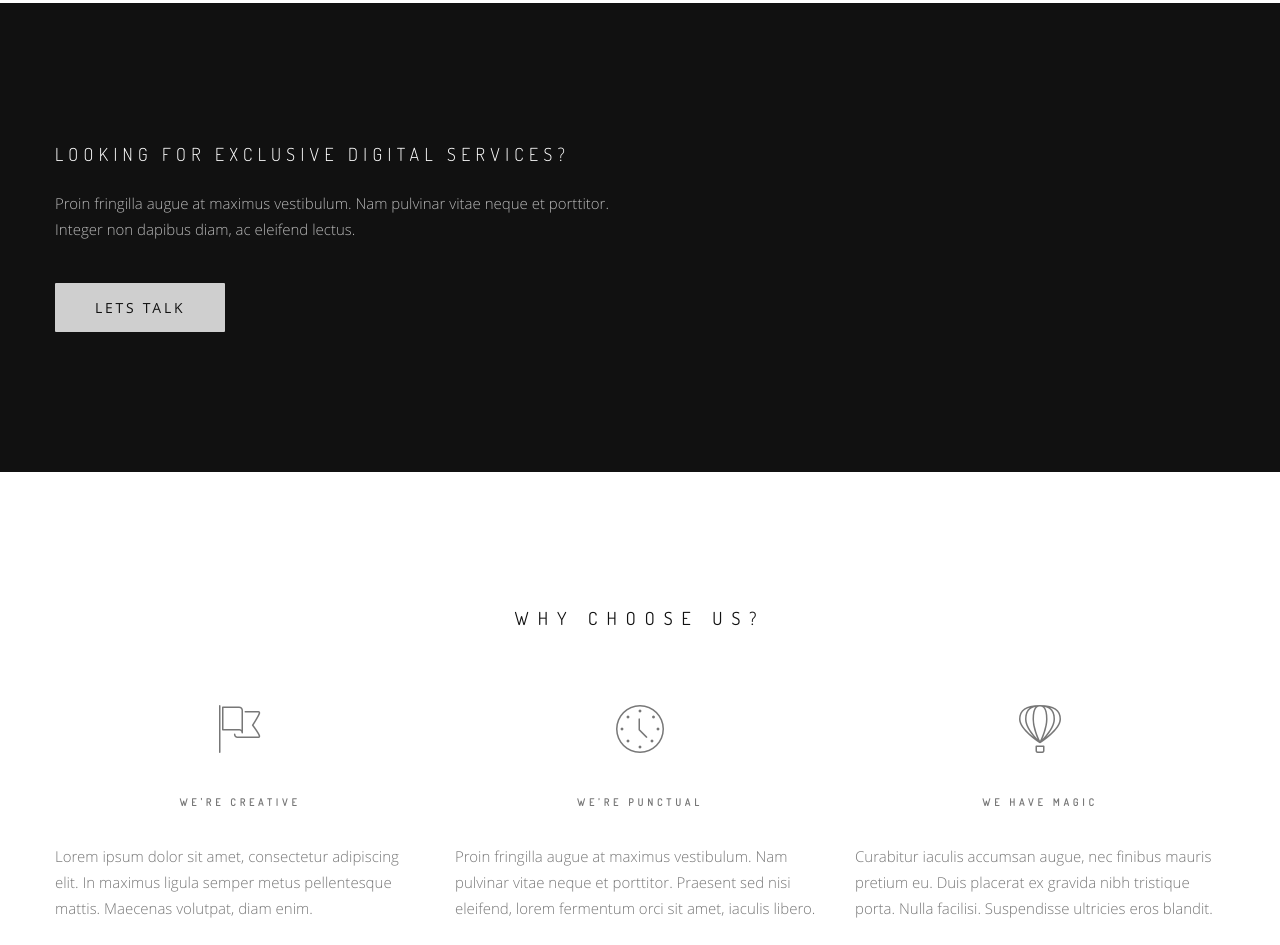
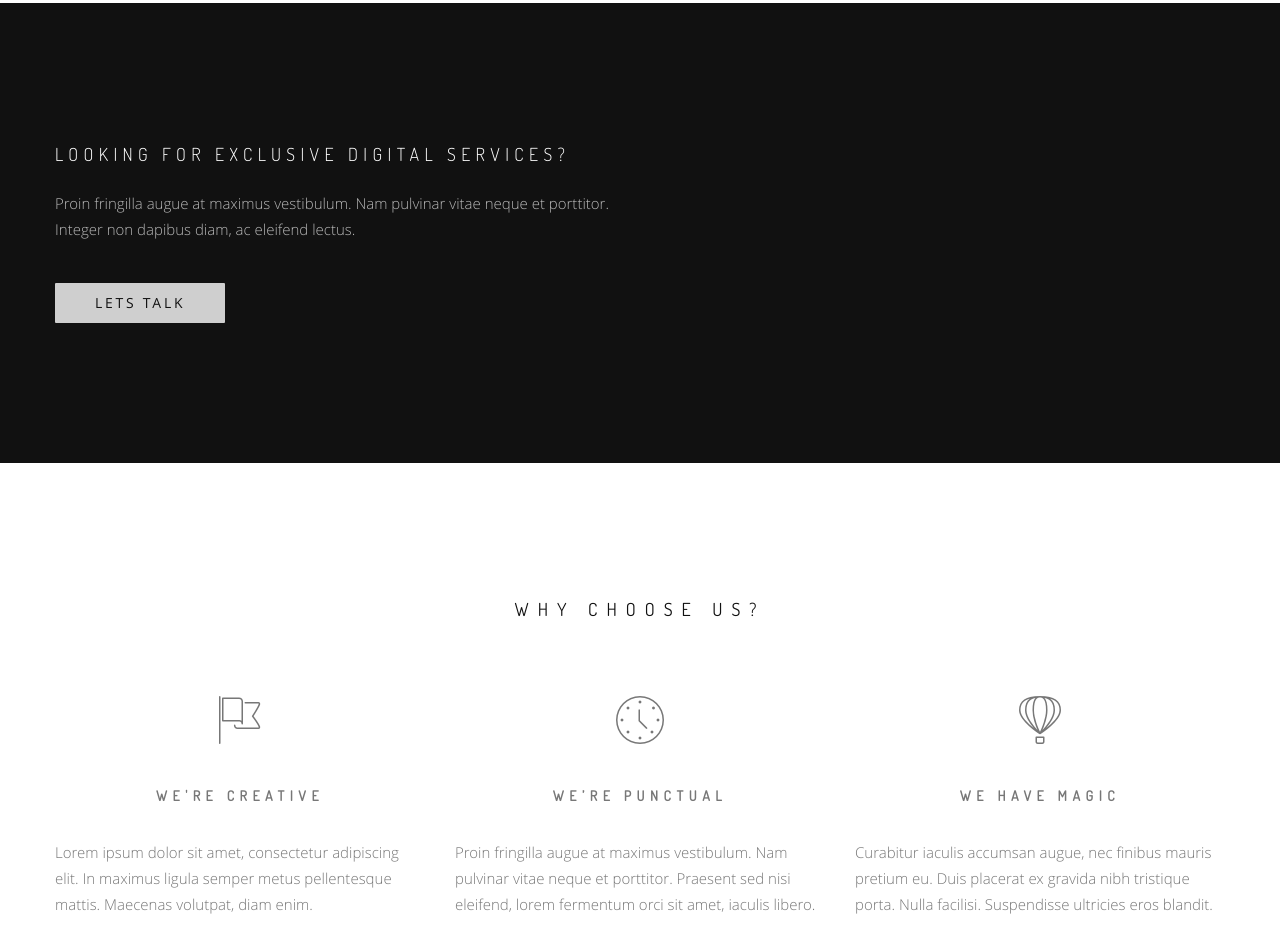
Before and after one commit to OlehKuryshko/Landing.github.io, a plain HTML site: page index.html in a window 1280 px wide. Shown: the part 1955-2900 px from the top of the page. Drawn offline with Linux system fonts and the light colour scheme.

Commit message:
hw6_editing

```diff
--- a/css/style.css
+++ b/css/style.css
@@ -95,7 +95,7 @@ button {
 	font-size: 0.93rem;
 	color: #111;
 	background-color: rgb(207, 207, 207);
-	padding: 1rem 2.66rem;
+	padding: 0.7rem 2.66rem;
 }
 .btn-small {
 	font-size: 0.73rem;
@@ -131,7 +131,6 @@ button {
 }
 .container-fluid {
 	padding: 0 15px;
-	margin-top: 25px;
 }
 #header .logo {
     float: left;
@@ -257,10 +256,10 @@ button {
 	font-family: 'dosisregular', sans-serif;
 	letter-spacing: .4em;
 	text-transform: uppercase;
+	margin-top: 30px;
 }
 .team-item-name {
 	font-size: 1rem;
-	margin-top: 30px;
 	margin-bottom: 15px;
 }
 .team-item-role {
@@ -305,6 +304,7 @@ button {
 	letter-spacing: .4em;
 	text-transform: uppercase;
 	padding: 35px 0;
+	font-size: 0.93em;
 }
 /* .why-choose-us end */
 
```
